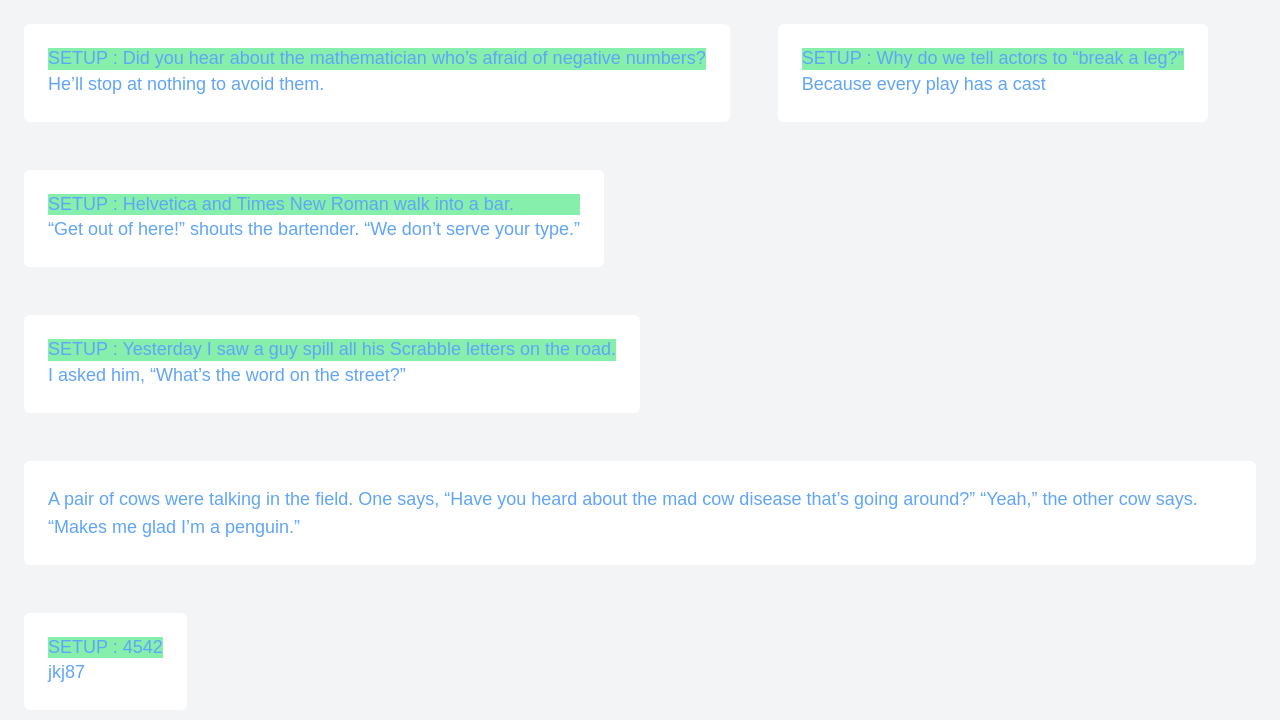
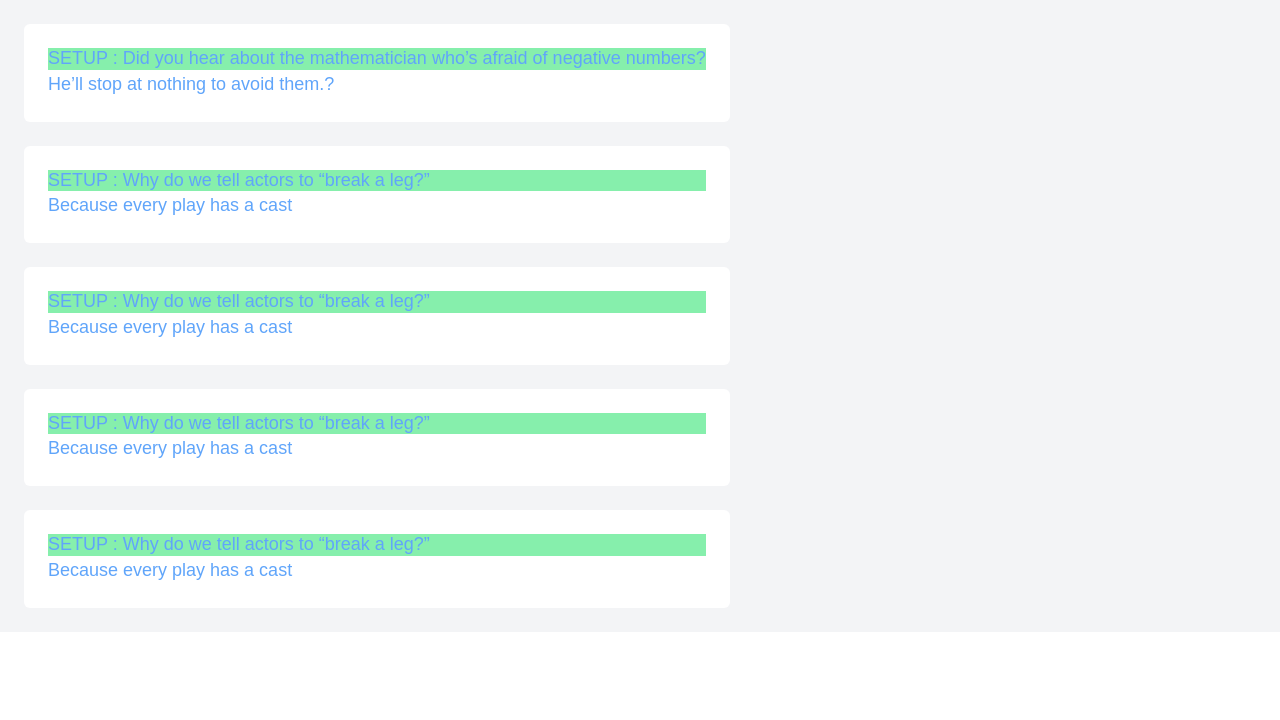
Before and after one commit to falakfatma/React_RoadMap, a React (Vite) app: page / in a window 1280 px wide. Shown: the top 720 px of the page. Built offline with nearby package versions, Linux system fonts and the light colour scheme.

Commit message:
Map in jsx
react : Map in jsx

```diff
--- a/src/App.jsx
+++ b/src/App.jsx
@@ -6,32 +6,37 @@
 // import Main from './components/Main'
 // import Contant from './components/Contant'
 import Joke from './joke'
+import JokeData from './jokeData'
 
 export default function App() {
   // const firstName = 'maria'
   // const lastName = 'omeano'
-
+  const fruits = [
+    <h3>mango</h3>,
+    <h3>apple</h3>,
+    <h3>banana</h3>,
+    <h3>pine-apple</h3>
+  ]
+  let JokeDataMap = JokeData.map((joke) => {
+    return <Joke SetUp={joke.SetUp} Punchline={joke.Punchline} />
+  })
   return (
     <main className='flex flex-wrap bg-gray-100'>
+      <h1>{JokeDataMap}</h1>
+      {/* <JokeData />/ */}
       {/* <Navbar />
       <Main /> */}
       {/*  Challenge In Props*/}
-      <Joke SetUp='Did you hear about the mathematician who’s afraid of negative numbers?'
+      {/* <Joke SetUp='Did you hear about the mathematician who’s afraid of negative numbers?'
         Punchline='He’ll stop at nothing to avoid them.' />
-
-      <Joke SetUp='Why do we tell actors to “break a leg?”' Punchline='Because every play has a cast' />
-
+      <Joke  />
       <Joke SetUp='Helvetica and Times New Roman walk into a bar.'
         Punchline='“Get out of here!” shouts the bartender. “We don’t serve your type.”' />
-
       <Joke SetUp='Yesterday I saw a guy spill all his Scrabble letters on the road.'
         Punchline='I asked him, “What’s the word on the street?”' />
-
       <Joke Punchline='A pair of cows were talking in the field. One says, “Have you heard about the mad        cow disease that’s going around?”
       “Yeah,” the other cow says. “Makes me glad I’m a penguin.”'/>
-
-      <Joke SetUp={4542} Punchline={[true,'jkj',87]}></Joke>
-
+      <Joke SetUp={4542} Punchline={[true,'jkj',87]}></Joke> */}
       {/* props in react */}
       {/* <Contant src='https://cdn.pixabay.com/photo/2014/11/30/14/11/cat-551554_640.jpg' Name='maria' Phone='7895467870645' Email='maria@gmail.com' />
       <Contant src='https://cdn.pixabay.com/photo/2019/11/08/11/56/kitten-4611189_1280.jpg' Name='Parry' Phone='738434989788' Email='parry@gmail.com' />
--- a/src/joke.jsx
+++ b/src/joke.jsx
@@ -1,8 +1,13 @@
 export default function jokesCon(props) {
+  // {/*Map*/}
+  // let a = ["apple","boy","cat"]
+  //   a.map((e)=>{
+  //     console.log(e.charAt(0).toLocaleUpperCase() + e)
+  //   })
   return (
     <div className='bg-white text-blue-400 p-4 m-4 text-lg rounded'>
-      {props.SetUp && <h1 className='bg-green-300'>SETUP : {props.SetUp}</h1>}
       {/* <h1 style={{ display: props.SetUp ? "block" :"none"}} className='bg-green-300'>SETUP : {props.SetUp}</h1> */}
+      <h1 className='bg-green-300'>SETUP : {props.SetUp}</h1>
       <p>{props.Punchline}</p>
     </div>
   )
--- /dev/null
+++ b/src/jokeData.jsx
@@ -0,0 +1,22 @@
+export default [
+  {
+    SetUp: "Did you hear about the mathematician who’s afraid of negative numbers?",
+    Punchline: "He’ll stop at nothing to avoid them.?"
+  },
+  {
+    SetUp: 'Why do we tell actors to “break a leg?”',
+    Punchline: 'Because every play has a cast'
+  },
+  {
+    SetUp: 'Why do we tell actors to “break a leg?”',
+    Punchline: 'Because every play has a cast'
+  },
+  {
+    SetUp: 'Why do we tell actors to “break a leg?”',
+    Punchline: 'Because every play has a cast'
+  },
+  {
+    SetUp: 'Why do we tell actors to “break a leg?”',
+    Punchline: 'Because every play has a cast'
+  }
+]
```
